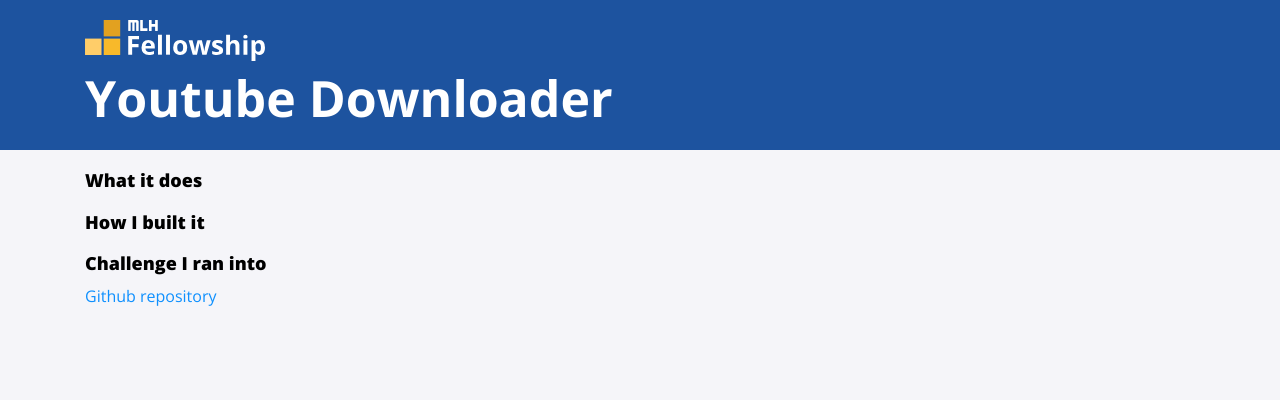
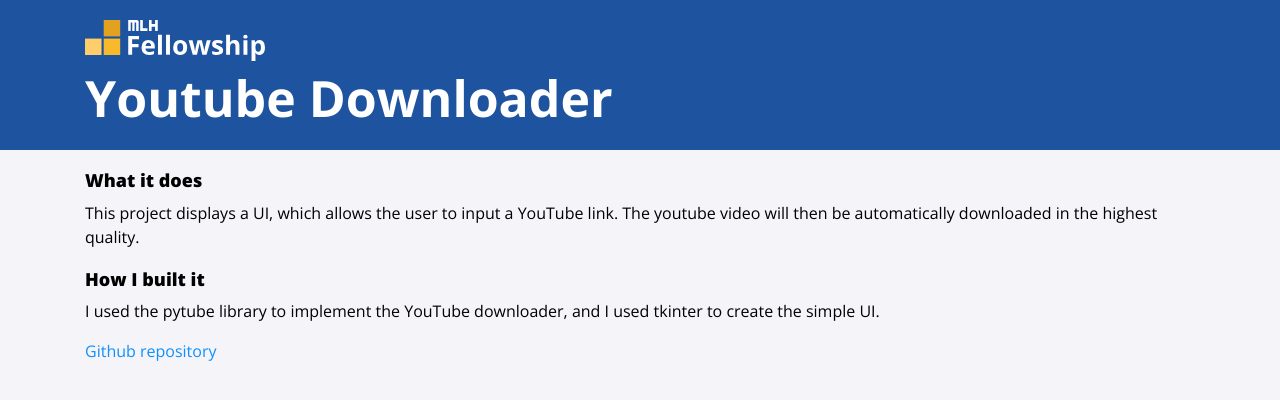
Before and after one commit to Beclapp/Beclapp.github.io, a Jekyll site: the page built from projects/youtubedownloader.md, in a window 1280 px wide. Shown: the top 400 px of the page. Built offline with Jekyll 4.4.1, drawn with Linux system fonts in a browser that asks for light colours; nearby versions of some CDN libraries.

Commit message:
Updated YoutubeDownloader project.

```diff
--- a/projects/youtubedownloader.md
+++ b/projects/youtubedownloader.md
@@ -5,10 +5,8 @@
 
 
 ## What it does
-
+This project displays a UI, which allows the user to input a YouTube link.  The youtube video will then be automatically downloaded in the highest quality.
 ## How I built it
-
-## Challenge I ran into
-
+I used the pytube library to implement the YouTube downloader, and I used tkinter to create the simple UI.
 
 [Github repository](https://github.com/Beclapp/YouTubeDownloader)
```
